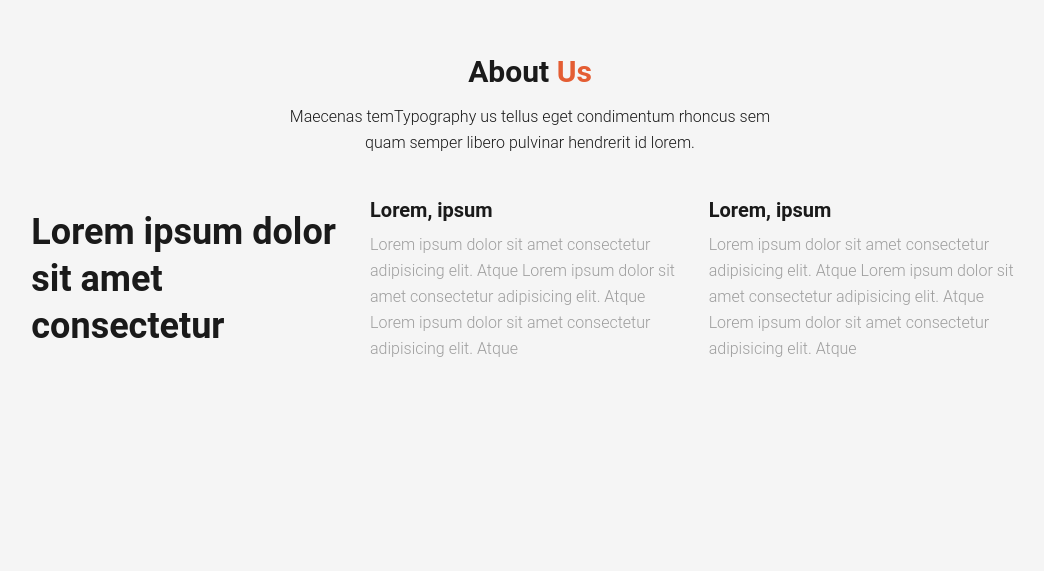
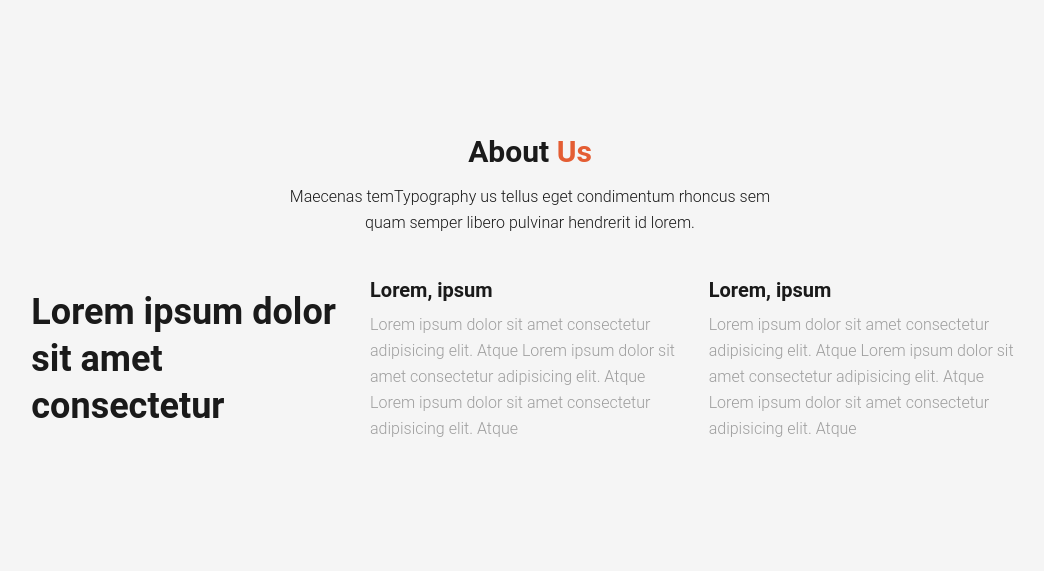
Before and after one commit to fiquell/deoxa, a Next.js app: page / in a window 1280 px wide. Shown: the part 909-1480 px from the top of the page, without its empty margins (110-1154 px from the left). Built offline with nearby package versions, Linux system fonts and the light colour scheme.

Commit message:
already enchange

```diff
--- a/src/components/About.tsx
+++ b/src/components/About.tsx
@@ -1,5 +1,4 @@
 import { Typography } from "@material-tailwind/react";
-import React, { useState } from "react";
 
 type AboutSection = {
   id: number,
@@ -24,10 +23,10 @@ export const aboutSection: AboutSection[] = [
 
 
 
-export default function About() {
+const About = () => {
   return (
     <>
-      <div className="pt-12">
+      <div className="mt-32">
         <div className="flex flex-col gap-10 py-28 px-10 ">
           <div className="flex flex-col items-center justify-center">
             <Typography variant="h3" className="mb-3">
@@ -58,3 +57,5 @@ export default function About() {
     </>
   );
 }
+
+export default About;
--- a/src/components/Contact.tsx
+++ b/src/components/Contact.tsx
@@ -27,7 +27,7 @@ export default function Contact() {
       <Typography variant="h3" className="mb-3">
         Get In<span className="text-primary">Touch</span>
       </Typography>
-      <Typography variant="paragraph" className="mb-16 text-center lg:w-1/2">
+      <Typography variant="paragraph" className="mb-16 text-center lg:w-1/3">
         Lorem ipsum dolor, sit amet consectetur adipisicing elit. Dolore
         deserunt maxime voluptas cupiditate laudantium ullam.
       </Typography>
```
